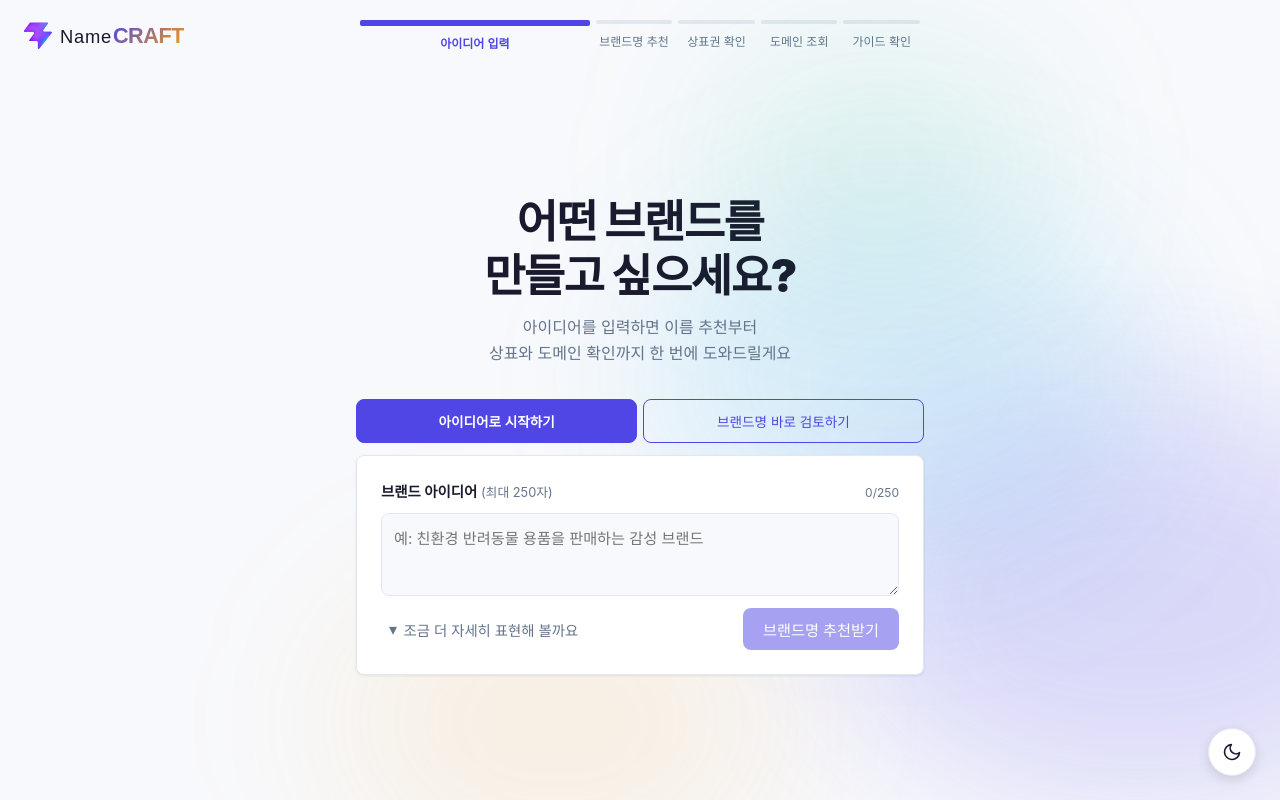
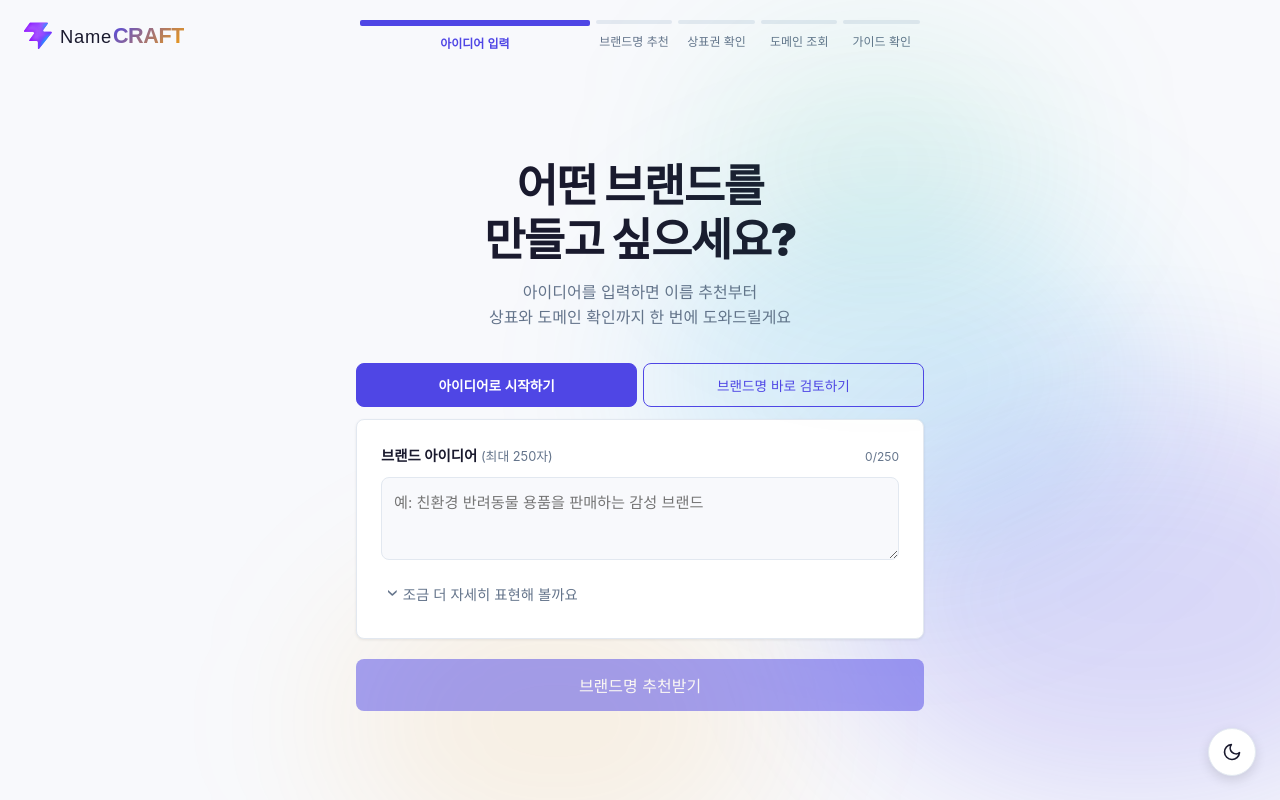
Before and after one commit to ddev-hyeoncheol/GiGiGae, a Vue app in the folder front-end/: page / in a window 1280 px wide. Built offline with nearby package versions, Linux system fonts and the light colour scheme.

Commit message:
[Refactor] HomeView 레이아웃 및 UX 개선
- 추천받기 버튼을 입력 카드 밖으로 분리하여 고정 배치
- 옵션 토글 아이콘을 꺾쇠(›)로 변경
- 로딩 메시지 문구 수정 및 disabled 속성 정리
- 추천 요청 시 count 파라미터 추가

```diff
--- a/front-end/src/views/HomeView.vue
+++ b/front-end/src/views/HomeView.vue
@@ -14,9 +14,9 @@
   const ideaMessages = [
     '아이디어와 어울리는 브랜드명이 무엇인지 고민하고 있어요.',
     '입력하신 정보와 가장 어울리는 브랜드명을 조합하고 있어요.',
-    '브랜드명이 이미 출원/등록되어 있는지 확인하고 있어요.',
-    '이미 출원된 브랜드명이 있으면 다른 브랜드명을 추천할지 생각하고 있어요.',
+    '브랜드명과 유사한 상표가 있는지 확인하고 있어요.',
     '이제 거의 다 됐어요.',
+    '조금만 더 기다려주세요. 꼼꼼히 분석하는 중이에요.'
   ]
 
   const brandMessages = [
@@ -82,7 +82,7 @@
           : [...wizard.brandCategory]
         const category = allCategories.length ? allCategories : undefined
         const tone = wizard.brandTone.length ? wizard.brandTone : undefined
-        const res = await recommendBrand({ brand_idea: idea, brand_category: category, brand_tone: tone })
+        const res = await recommendBrand({ brand_idea: idea, brand_category: category, brand_tone: tone, count: 6 })
         wizard.brandCandidates = res.brand_candidates
         wizard.nextStep()
         router.push('/brand-name')
@@ -148,7 +148,6 @@
             placeholder="예: 친환경 반려동물 용품을 판매하는 감성 브랜드"
             maxlength="250"
             rows="3"
-
           />
           <Transition name="slide">
             <div v-if="showOptions" class="options-panel">
@@ -158,7 +157,6 @@
                 v-model="wizard.brandCategory"
                 :options="categories"
                 :max="MAX_CATEGORY"
-
               >
                 <button
                   class="chip"
@@ -176,7 +174,6 @@
                 class="option-input"
                 type="text"
                 placeholder="카테고리를 직접 입력하세요"
-
               />
 
               <label class="option-label tone-label">브랜드 톤 <span class="option-hint">(최대 3개)</span></label>
@@ -184,20 +181,14 @@
                 v-model="wizard.brandTone"
                 :options="tones"
                 :max="MAX_TONE"
-
               />
             </div>
           </Transition>
 
-          <div class="input-footer">
           <button class="btn-options" @click="showOptions = !showOptions">
-              <span class="btn-options-arrow" :class="{ open: showOptions }">&#9662;</span>
+            <span class="btn-options-arrow" :class="{ open: showOptions }">&#8250;</span>
             조금 더 자세히 표현해 볼까요
           </button>
-            <button class="btn-primary" :disabled="!wizard.canGoNext" @click="handleStart">
-              브랜드명 추천받기
-            </button>
-          </div>
         </template>
 
         <!-- 브랜드명 모드 -->
@@ -209,7 +200,6 @@
             class="brand-input"
             type="text"
             placeholder="검토할 브랜드명을 입력하세요"
-
             @keyup.enter="handleStart"
           />
           <Transition name="slide">
@@ -220,7 +210,6 @@
                 v-model="wizard.brandCategory"
                 :options="categories"
                 :max="MAX_CATEGORY"
-
               >
                 <button
                   class="chip"
@@ -238,24 +227,22 @@
                 class="option-input"
                 type="text"
                 placeholder="카테고리를 직접 입력하세요"
-
               />
             </div>
           </Transition>
 
-          <div class="input-footer">
           <button class="btn-options" @click="showBrandOptions = !showBrandOptions">
-              <span class="btn-options-arrow" :class="{ open: showBrandOptions }">&#9662;</span>
+            <span class="btn-options-arrow" :class="{ open: showBrandOptions }">&#8250;</span>
             조금 더 자세히 표현해 볼까요
           </button>
-            <button class="btn-primary" :disabled="!wizard.canGoNext" @click="handleStart">
-              브랜드명 검토받기
-            </button>
-          </div>
         </template>
 
         <p v-if="error" class="error-msg">{{ error }}</p>
       </div>
+
+      <button class="btn-primary btn-submit" :disabled="!wizard.canGoNext" @click="handleStart">
+        {{ wizard.inputMode === 'idea' ? '브랜드명 추천받기' : '브랜드명 검토받기' }}
+      </button>
     </main>
 
   </div>
@@ -399,12 +386,13 @@
 
   .btn-options-arrow {
     display: inline-block;
-    font-size: 1rem;
+    font-size: 1.4rem;
+    transform: rotate(90deg);
     transition: transform 0.2s ease;
   }
 
   .btn-options-arrow.open {
-    transform: rotate(180deg);
+    transform: rotate(270deg);
   }
 
   .divider {
@@ -503,10 +491,11 @@
     max-height: 500px;
   }
 
-  .input-footer {
-    display: flex;
-    justify-content: space-between;
-    align-items: center;
+  .btn-submit {
+    width: 100%;
+    margin-top: -0.75rem;
+    padding: 0.85rem 1.5rem;
+    font-size: 1rem;
   }
 
   .btn-primary:disabled {
```
Lines whose indentation alone changed are shown as unchanged.
